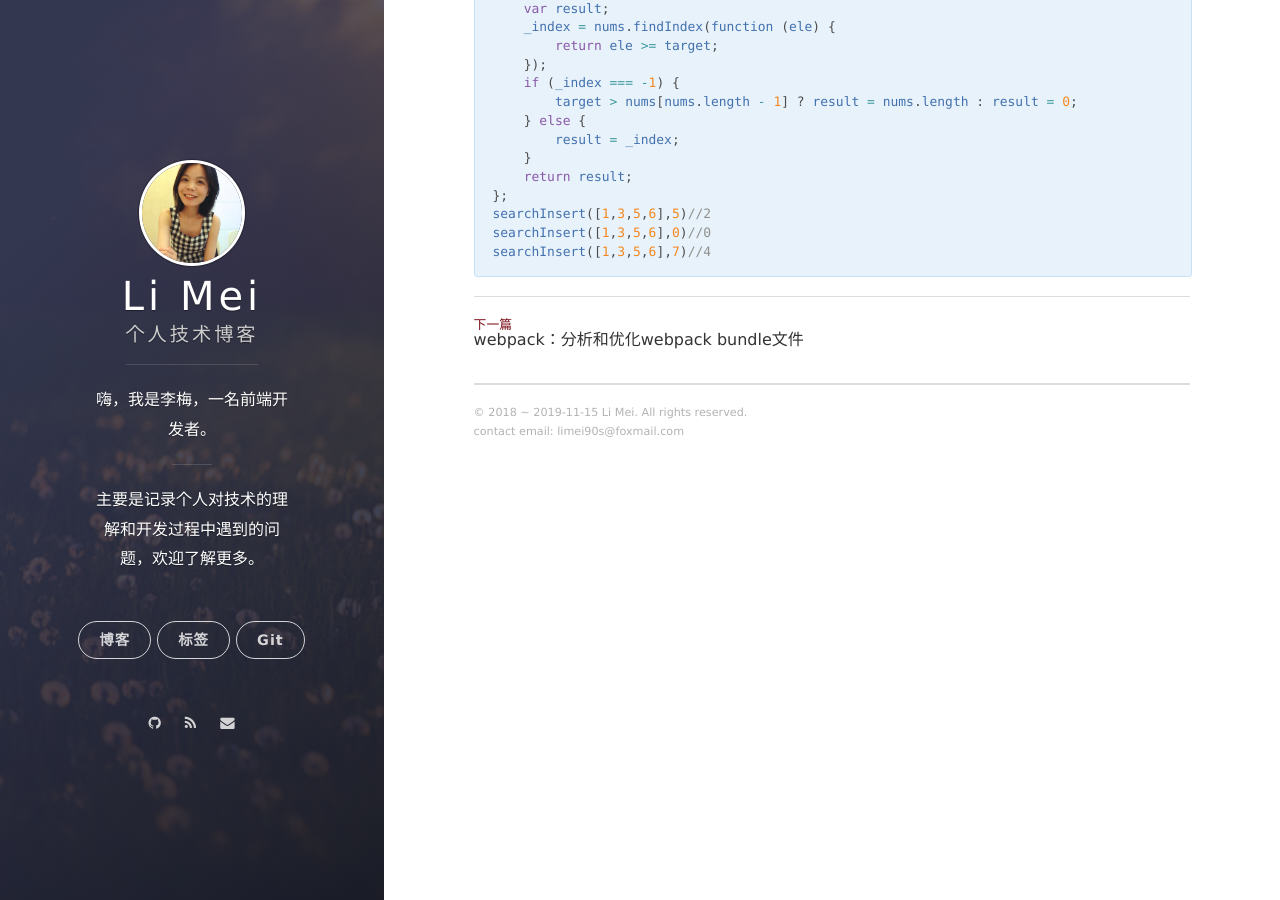
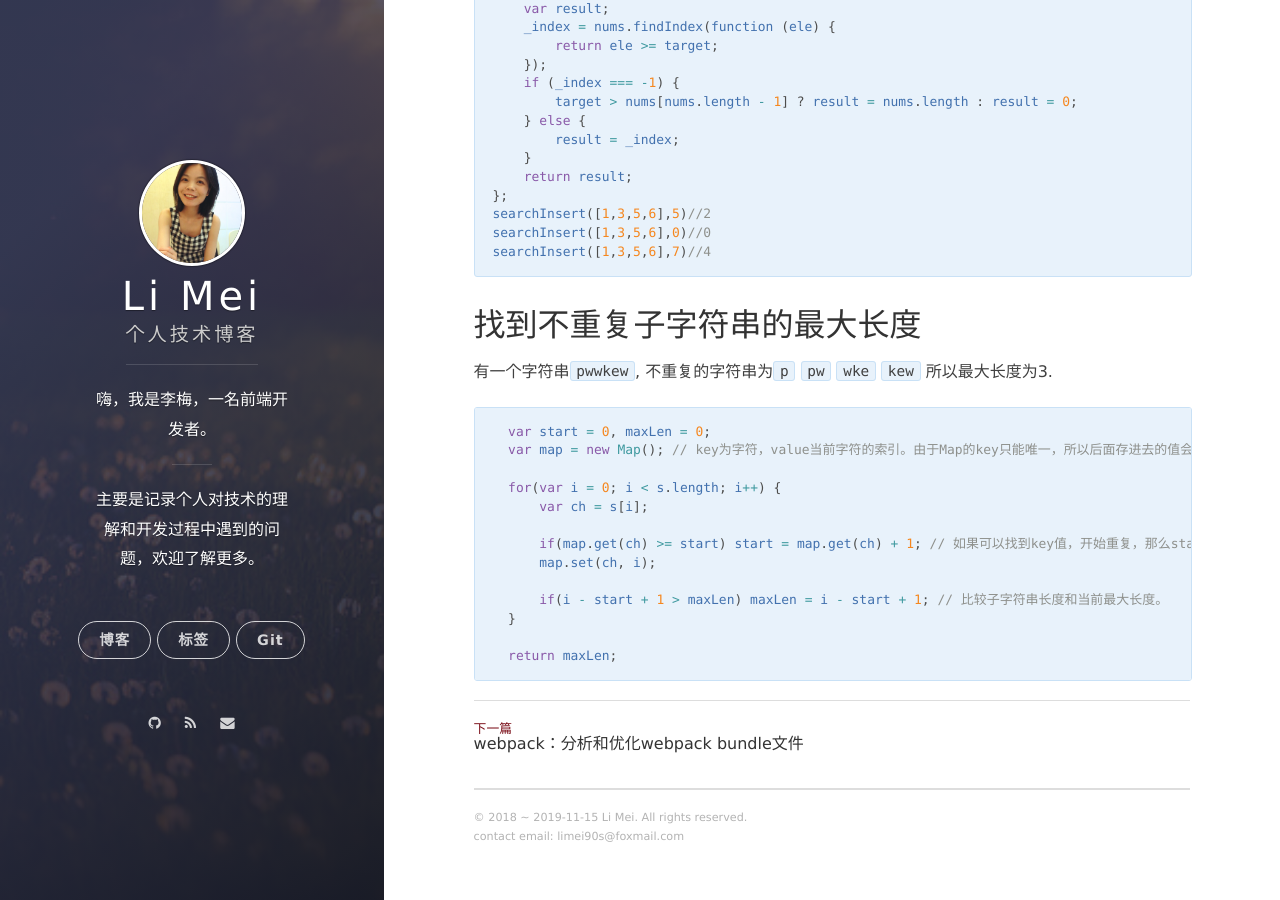
Before and after one commit to LiMeii/LiMeii.github.io, a Jekyll site: the page built from _posts/2018-09-01-js-algorithm01.md, in a window 1280 px wide and 900 px high, scrolled down 2957 px. Built offline with Jekyll 4.4.1, drawn with Linux system fonts in a browser that asks for light colours; nearby versions of some CDN libraries.

Commit message:
add lenghtoflongestsubstring algorthm

````diff
--- a/_posts/2018-09-01-js-algorithm01.md
+++ b/_posts/2018-09-01-js-algorithm01.md
@@ -143,3 +143,23 @@ searchInsert([1,3,5,6],5)//2
 searchInsert([1,3,5,6],0)//0
 searchInsert([1,3,5,6],7)//4
 ```
+
+## 找到不重复子字符串的最大长度
+
+有一个字符串```pwwkew```, 不重复的字符串为```p``` ```pw``` ```wke``` ```kew``` 所以最大长度为3.
+
+```js
+  var start = 0, maxLen = 0;
+  var map = new Map(); // key为字符，value当前字符的索引。由于Map的key只能唯一，所以后面存进去的值会覆盖前面的值。
+
+  for(var i = 0; i < s.length; i++) {
+      var ch = s[i];
+
+      if(map.get(ch) >= start) start = map.get(ch) + 1; // 如果可以找到key值，开始重复，那么start的值就需要从后一个字符开始算，
+      map.set(ch, i);
+
+      if(i - start + 1 > maxLen) maxLen = i - start + 1; // 比较子字符串长度和当前最大长度。
+  }
+
+  return maxLen;
+```
````
